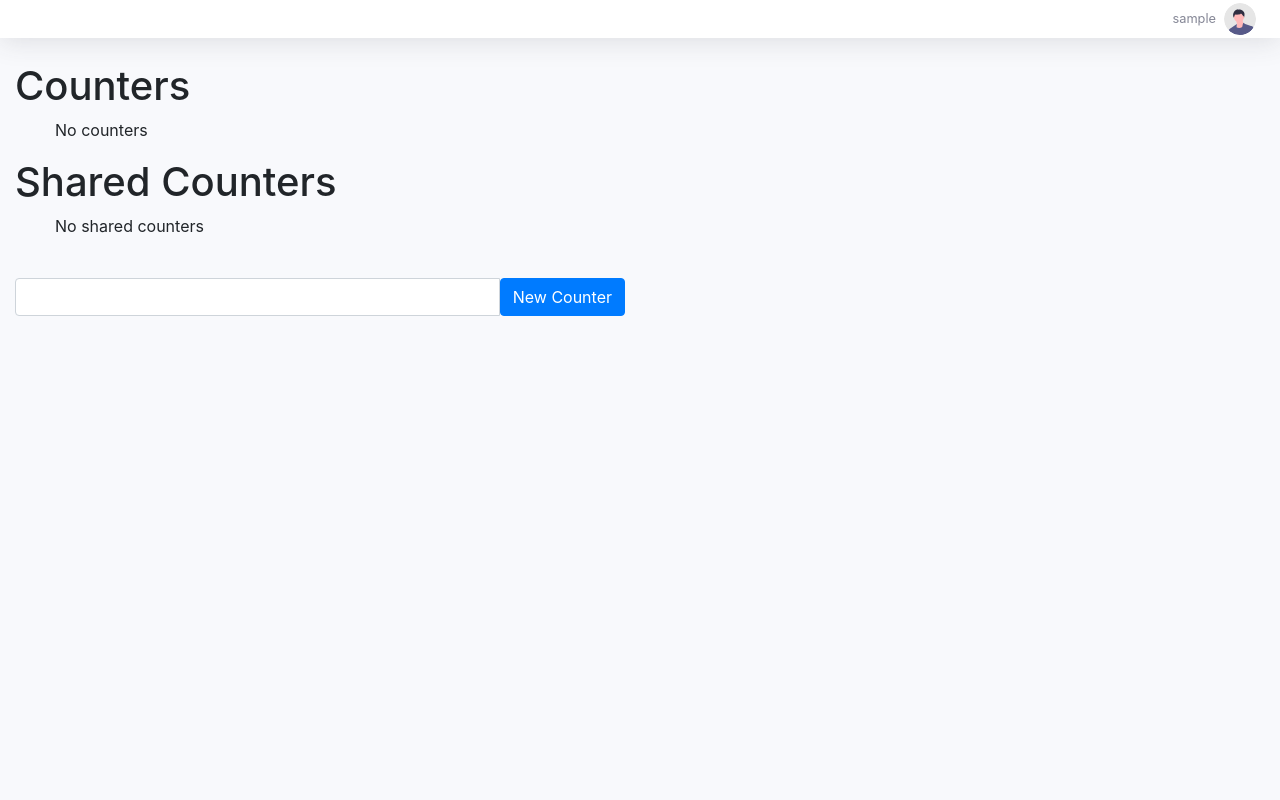
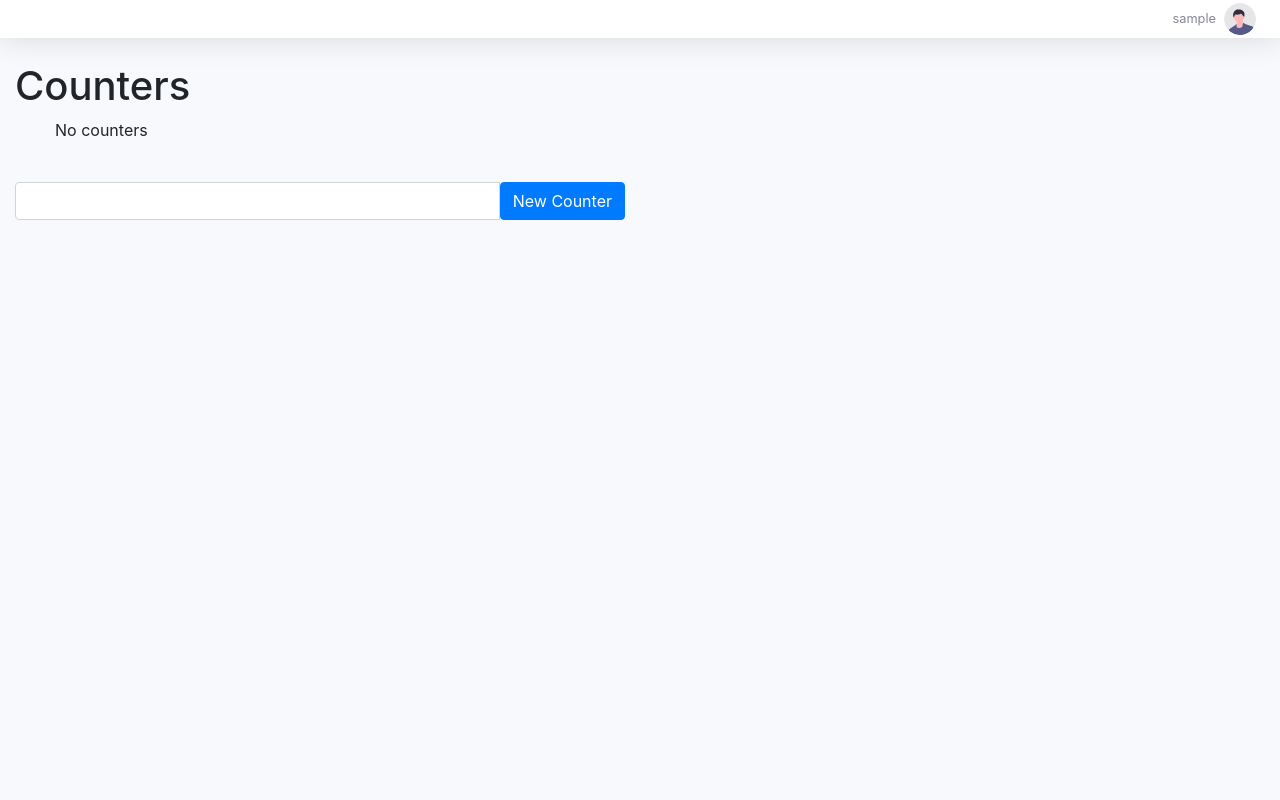
Before and after one commit to quarantin/counters, a Django app: page /counters/ in a window 1280 px wide. Run offline with Django 3.2, Linux system fonts and the light colour scheme; the visitor is signed in with stand-in values (Sample User, id 1); data comes from the database, SQL or seed files in the repository; data that the repository does not hold is empty; some libraries are stand-ins or nearby versions.

Commit message:
Update counters templates: Don't show title for shared counters if there aren't any

```diff
--- a/templates/counters/counter_list.html
+++ b/templates/counters/counter_list.html
@@ -10,14 +10,12 @@
 			No counters
 		{% endif %}
 		</ul>
+		{% if shared_counters %}
 		<h1>Shared Counters</h1>
 		<ul>
-		{% if shared_counters %}
 		{% for counter in shared_counters %}
 			<li><a href="/counters/{{ counter.pk }}/">{{ counter.name|title }}: {{ counter.records }}</a></li>
 		{% endfor %}
-		{% else %}
-			No shared counters
 		{% endif %}
 		</ul>
 		<br>
```
